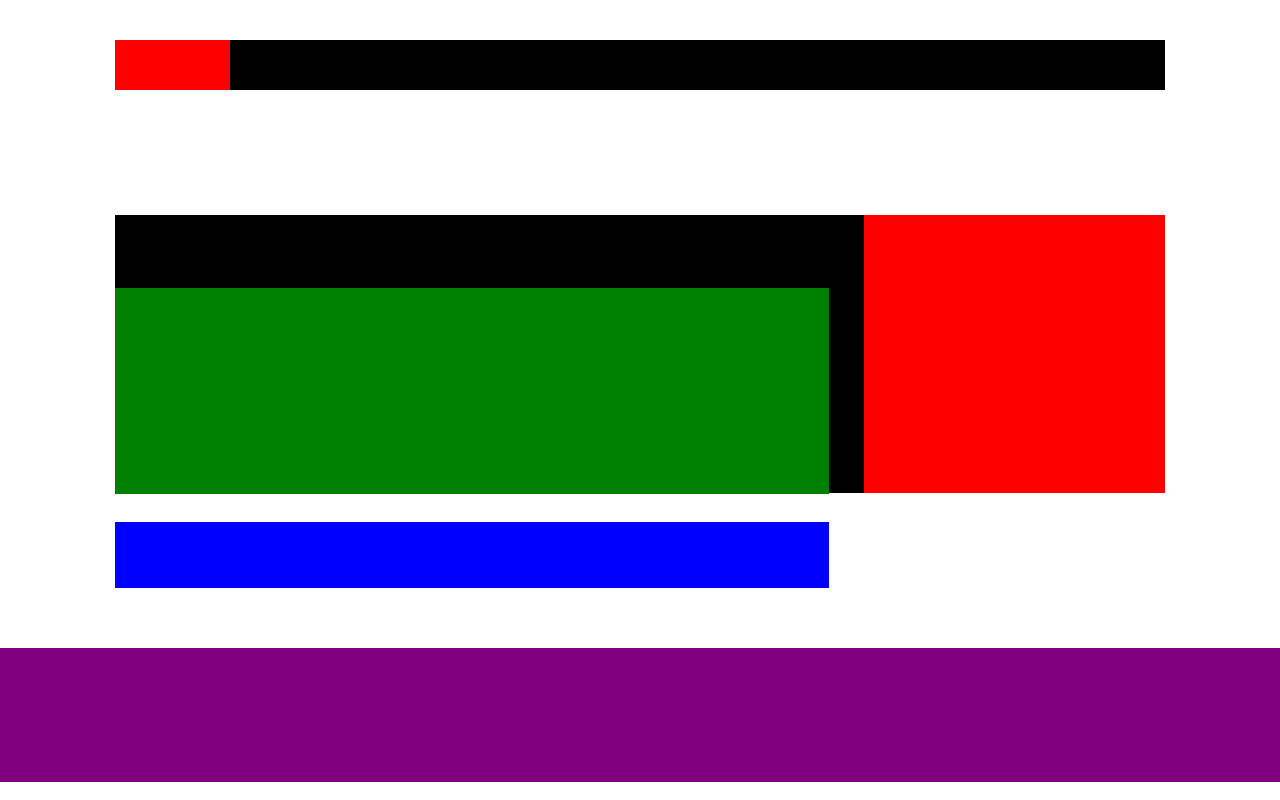
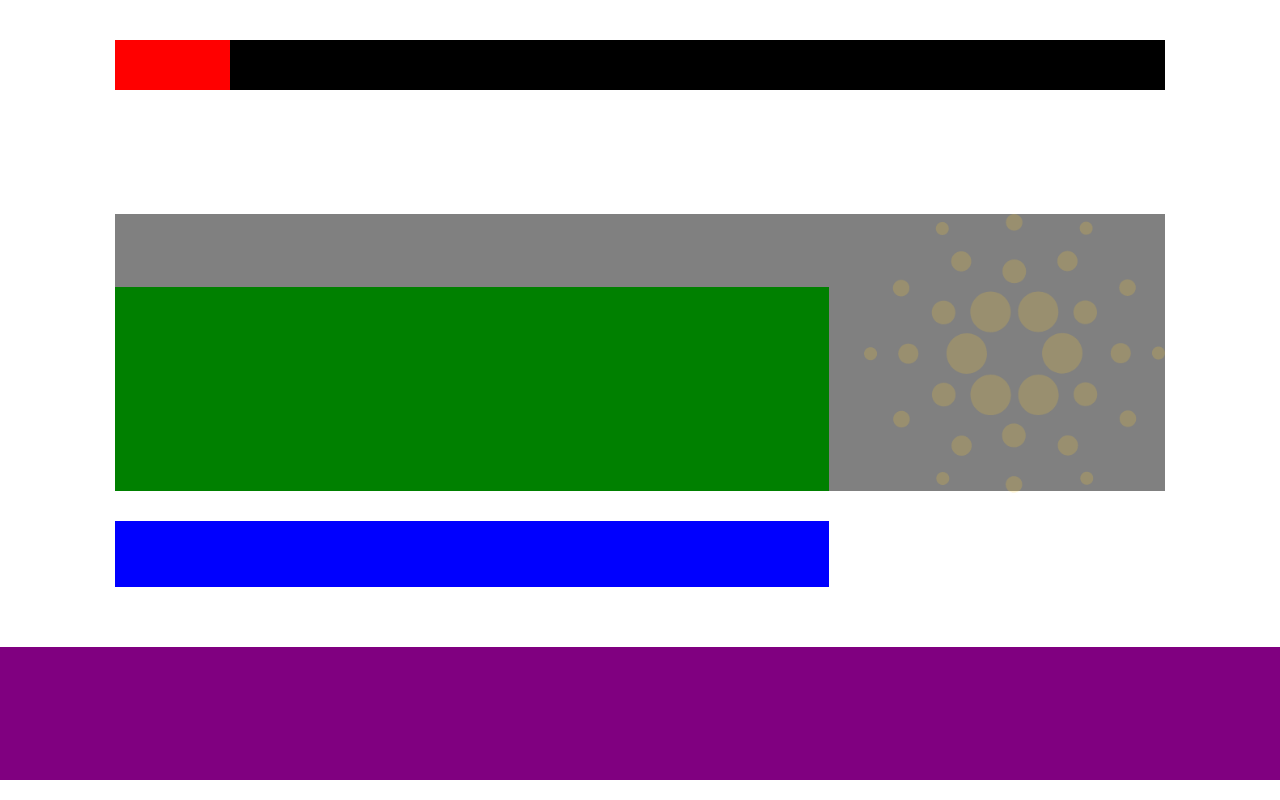
Before and after one commit to siddhesh-mmi/websites-demo-mmi, a React (Create React App) app: page / in a window 1280 px wide. Built offline with nearby package versions, Linux system fonts and the light colour scheme.

Commit message:
update demo

```diff
--- a/src/views/Home/Home.js
+++ b/src/views/Home/Home.js
@@ -16,7 +16,7 @@ import './home.css';
 // import david from '../assets/david.webp'
 // import rajendra from '../assets/rajendra.webp'
 // import howmuchimg from '../assets/howmuchimg.svg'
-// import cardanoLogo from '../assets/cardanologo.svg'
+ import cardanoLogo from '../../assets/images/cardanologo.png'
 // import { Helmet } from "react-helmet";
 
 class Home extends React.Component{
@@ -223,7 +223,9 @@ class Home extends React.Component{
       </div>
       <div className="section1">
         <div className="heading1"></div>
-        <div className="image1"></div>
+        <div className="image1">
+          <img className="image_1" src={cardanoLogo} alt="cardano-logo"/>
+        </div>
       </div>
       <div className="subsection1">
 
--- a/src/views/Home/home.css
+++ b/src/views/Home/home.css
@@ -15,24 +15,30 @@
 		background-color: black;
 		width: 82vw;
 		margin-left: 9vw;
-		height: 50px;
-		margin-top: 40px; /*6.7vh;*/
+		height:3.9vw;
+		/* height: 50px; */
+		/* margin-top: 40px; 6.7vh; */
+		margin-top: 3.1vw;
 	}
 
 	.logo{
 		width: 9vw;
-		height: 50px;
+		/* height: 50px; */
+		height:3.9vw;
 		background-color: red;
-		margin-top: 40px;
+		/* margin-top: 40px; */
+		margin-top: 3.1vw;
 	}
 
 	.section1{
 		margin-left: 9vw;
 		/*height: 279px;*/
-		height: 34.8vh;
-		background-color: black;
+		/* height: 34.8vh; */
+		height: 21.7vw;
+		background-color: grey;
 		/*margin-top: 125px;*/
-		margin-top: 15.6vh;
+		/* margin-top: 15.6vh; */
+		margin-top: 9.7vw;
 		width: 82vw;
 	}
 
@@ -40,16 +46,25 @@
 		/*margin-left: 9vw;*/
 		background-color: green;
 		/*margin-top: 73px;*/
-		margin-top: 9.1vh;
-		height: 25.75vh;
+		margin-top: 5.7vw;
+		height: 16vw;
 		float: left;
 		width: 55.8vw;
 	}
 
 	.image1{
 		margin-left: 2.7vw;
-		background-color: red;
-		height: 34.8vh;
+		/* background-color: red; */
+		/* height: 34.8vh; */
+		height: 21.79vw;
+		width: 23.5vw;
+		float: left;
+	}
+
+	.image_1{
+		/* background-color: red; */
+		/* height: 34.8vh; */
+		height: 21.79vw;
 		width: 23.5vw;
 		float: left;
 	}
@@ -66,10 +81,10 @@
 	.gif{
 		/*margin-left: 9vw;*/
 		background-color: purple;
-		height: 134px;
+		height: 10.4vw;
 		width: 100vw;
 		float: left;
 		overflow-x: hidden;
-		margin-top: 7.6vh;
+		margin-top: 4.7vw;
 	}
 }
```
Also changed, not shown: src/assets/images/cardanologo.png (renamed from src/assets/images/Group 23750.png), 1 other file (tests, documents, lock files or other folders).
